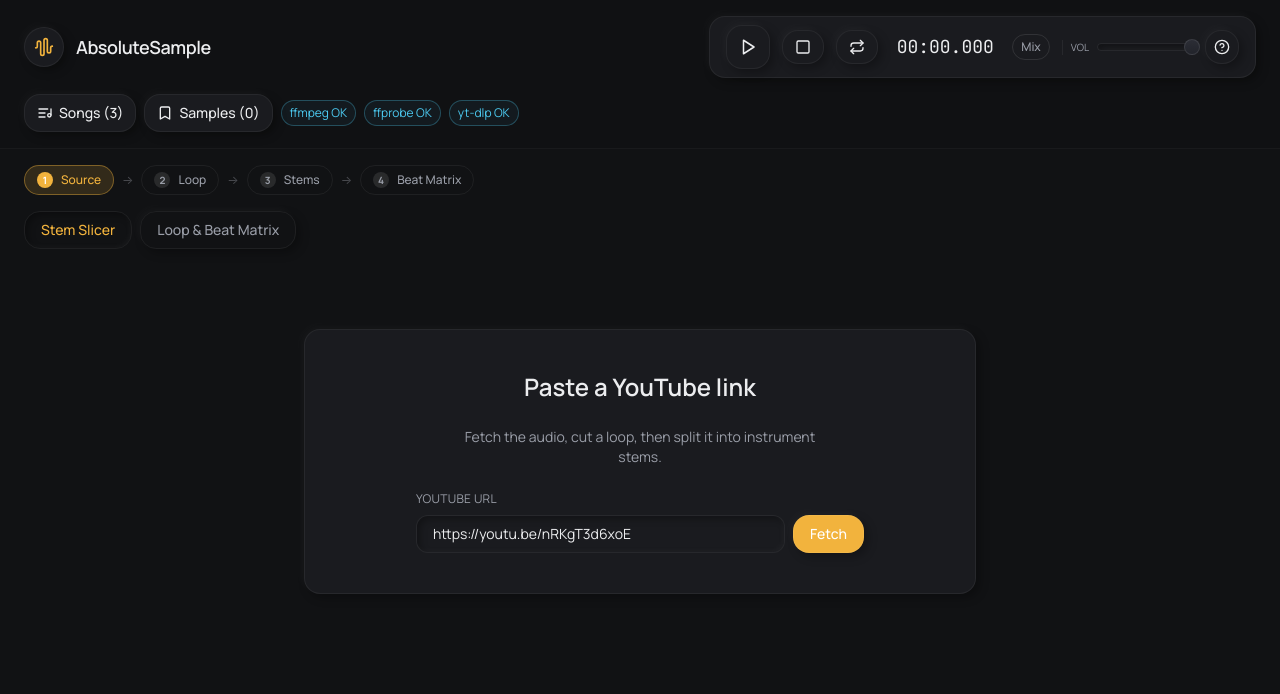
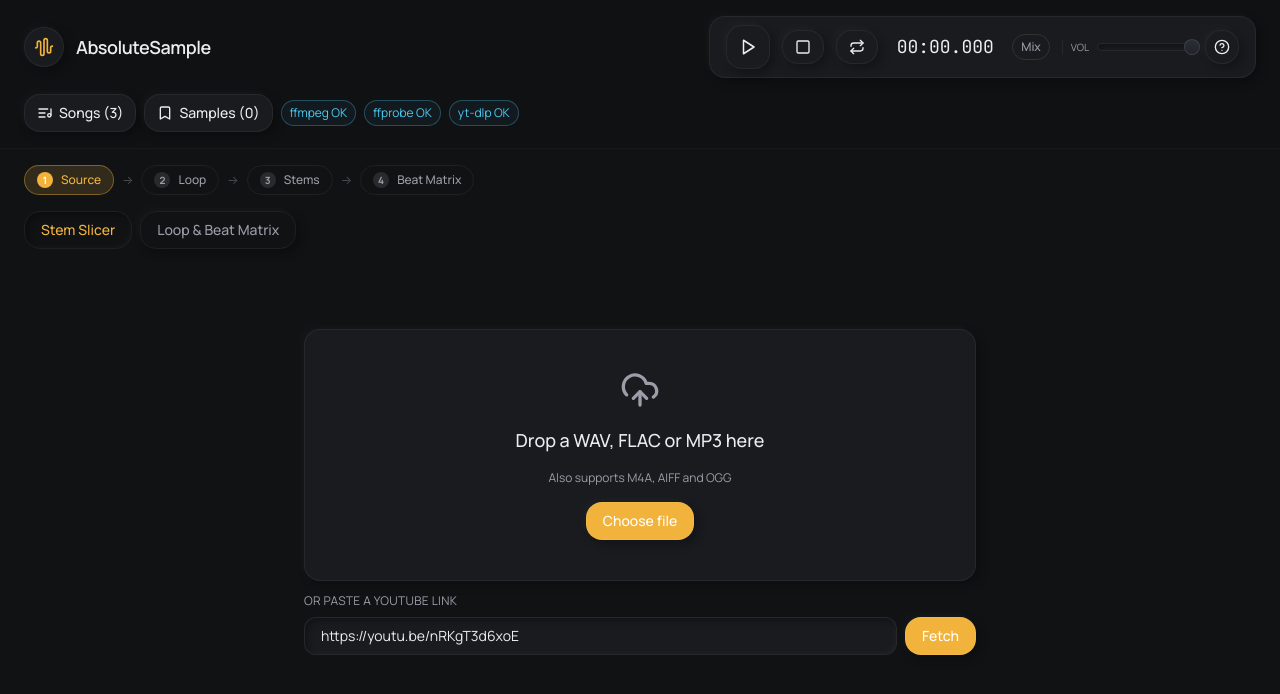
Before and after one commit to Cloxeer/AbsoluteSample, a React (Vite) app in the folder apps/desktop/: page / in a window 1280 px wide. Shown: the top 694 px of the page. Built offline with nearby package versions, Linux system fonts and the light colour scheme.

Commit message:
Frontend: local file drop zone as primary source, YouTube secondary, source kind chip

```diff
--- /dev/null
+++ b/apps/desktop/src/components/layout/SourcePicker.tsx
@@ -0,0 +1,170 @@
+import { useEffect, useRef, useState } from "react";
+import clsx from "clsx";
+import { UploadCloud } from "lucide-react";
+import { Surface } from "@/components/neumorphic/Surface";
+import { Button } from "@/components/neumorphic/Button";
+import { isTauri } from "@/lib/mediaUrl";
+
+const AUDIO_EXTENSIONS = ["wav", "flac", "mp3", "m4a", "aiff", "ogg"];
+
+export interface SourcePickerProps {
+  /** Imports a local file by path (Tauri) or by name (browser, mock synthesizes a track from it). */
+  onImportLocal: (path: string) => void | Promise<void>;
+  url: string;
+  onUrlChange: (v: string) => void;
+  onFetch: () => void;
+  busy: boolean;
+  /** Compact layout for the "New link" bar once a song is loaded. */
+  compact?: boolean;
+}
+
+async function pickTauriFile(): Promise<string | null> {
+  const { open } = await import("@tauri-apps/plugin-dialog");
+  const picked = await open({ filters: [{ name: "Audio", extensions: AUDIO_EXTENSIONS }] });
+  if (!picked || Array.isArray(picked)) return null;
+  return picked;
+}
+
+export function SourcePicker({ onImportLocal, url, onUrlChange, onFetch, busy, compact = false }: SourcePickerProps) {
+  const [dragOver, setDragOver] = useState(false);
+  const fileInputRef = useRef<HTMLInputElement>(null);
+  const tauri = isTauri();
+  const onImportLocalRef = useRef(onImportLocal);
+  onImportLocalRef.current = onImportLocal;
+
+  // Tauri's native drag/drop bypasses HTML5 DOM drag events, so listen via the webview API instead.
+  useEffect(() => {
+    if (!tauri) return;
+    let unlisten: (() => void) | null = null;
+    let cancelled = false;
+    void (async () => {
+      const { getCurrentWebview } = await import("@tauri-apps/api/webview");
+      const un = await getCurrentWebview().onDragDropEvent((event) => {
+        if (event.payload.type === "drop") {
+          setDragOver(false);
+          const path = event.payload.paths[0];
+          if (path) void onImportLocalRef.current(path);
+        } else if (event.payload.type === "over") {
+          setDragOver(true);
+        } else {
+          setDragOver(false);
+        }
+      });
+      if (cancelled) un();
+      else unlisten = un;
+    })();
+    return () => {
+      cancelled = true;
+      unlisten?.();
+    };
+  }, [tauri]);
+
+  const handleChooseFile = async () => {
+    if (tauri) {
+      const path = await pickTauriFile();
+      if (path) await onImportLocal(path);
+    } else {
+      fileInputRef.current?.click();
+    }
+  };
+
+  const handleBrowserFileChange = (e: React.ChangeEvent<HTMLInputElement>) => {
+    const file = e.target.files?.[0];
+    e.target.value = "";
+    if (file) void onImportLocal(file.name);
+  };
+
+  const handleDragOver = (e: React.DragEvent) => {
+    e.preventDefault();
+    setDragOver(true);
+  };
+
+  const handleDragLeave = () => setDragOver(false);
+
+  const handleDrop = (e: React.DragEvent) => {
+    e.preventDefault();
+    setDragOver(false);
+    if (tauri) return; // Tauri drops are handled via onDragDropEvent below.
+    const file = e.dataTransfer.files?.[0];
+    if (file) void onImportLocal(file.name);
+  };
+
+  return (
+    <div className={clsx("flex flex-col gap-3 w-full", compact ? "max-w-2xl mx-auto" : "max-w-2xl mx-auto")}>
+      <input ref={fileInputRef} type="file" accept="audio/*" className="hidden" onChange={handleBrowserFileChange} />
+
+      {compact ? (
+        <Surface
+          variant="inset"
+          data-testid="source-picker-dropzone"
+          onDragOver={handleDragOver}
+          onDragLeave={handleDragLeave}
+          onDrop={handleDrop}
+          className={clsx(
+            "flex items-center gap-3 px-4 py-2.5 rounded-xl cursor-pointer transition-colors",
+            dragOver && "ring-2 ring-accent/60"
+          )}
+          onClick={handleChooseFile}
+        >
+          <UploadCloud size={16} className="text-muted shrink-0" />
+          <span className="text-xs text-muted flex-1">Drop a file or choose</span>
+          <Button
+            type="button"
+            onClick={(e) => {
+              e.stopPropagation();
+              void handleChooseFile();
+            }}
+          >
+            Choose file
+          </Button>
+        </Surface>
+      ) : (
+        <Surface
+          variant="raised"
+          data-testid="source-picker-dropzone"
+          onDragOver={handleDragOver}
+          onDragLeave={handleDragLeave}
+          onDrop={handleDrop}
+          className={clsx(
+            "flex flex-col items-center gap-4 p-10 rounded-2xl text-center transition-colors cursor-pointer",
+            dragOver && "ring-2 ring-accent/60"
+          )}
+          onClick={handleChooseFile}
+        >
+          <UploadCloud size={40} className="text-muted" />
+          <p className="text-lg font-medium">Drop a WAV, FLAC or MP3 here</p>
+          <p className="text-xs text-muted">Also supports M4A, AIFF and OGG</p>
+          <Button
+            type="button"
+            variant="primary"
+            onClick={(e) => {
+              e.stopPropagation();
+              void handleChooseFile();
+            }}
+          >
+            Choose file
+          </Button>
+        </Surface>
+      )}
+
+      <div className="flex flex-col gap-2 items-stretch">
+        <label htmlFor="youtube-url" className="text-xs text-muted uppercase tracking-wide">
+          or paste a YouTube link
+        </label>
+        <div className="flex gap-2">
+          <input
+            id="youtube-url"
+            type="text"
+            value={url}
+            onChange={(e) => onUrlChange(e.target.value)}
+            placeholder="https://youtube.com/watch?v=..."
+            className="flex-1 bg-surface neu-surface-inset rounded-xl px-4 py-2 text-text text-sm outline-none"
+          />
+          <Button variant={compact ? "default" : "primary"} busy={busy} busyLabel="Fetching" onClick={onFetch} disabled={!url}>
+            Fetch
+          </Button>
+        </div>
+      </div>
+    </div>
+  );
+}
--- a/apps/desktop/src/views/SlicerTab.tsx
+++ b/apps/desktop/src/views/SlicerTab.tsx
@@ -9,6 +9,7 @@ import { StemGroup } from "@/components/stems/StemGroup";
 import { InstrumentTrackList } from "@/components/stems/InstrumentTrackList";
 import { EngineStatusCard } from "@/components/stems/EngineStatusCard";
 import { SaveSampleButton } from "@/components/stems/SaveSampleButton";
+import { SourcePicker } from "@/components/layout/SourcePicker";
 import { useAudioEngine } from "@/hooks/useAudioEngine";
 import { useSyncPlayback } from "@/hooks/useSyncPlayback";
 import { backend } from "@/lib/backend";
@@ -169,32 +170,10 @@ function LoopPreview({
   );
 }
 
-function HeroEmpty({ url, onUrlChange, onFetch, busy }: { url: string; onUrlChange: (v: string) => void; onFetch: () => void; busy: boolean }) {
-  return (
-    <Surface variant="raised" className="p-10 flex flex-col items-center gap-6 text-center max-w-2xl mx-auto w-full">
-      <h1 className="text-2xl font-semibold leading-snug">Paste a YouTube link</h1>
-      <p className="text-sm text-muted max-w-sm">Fetch the audio, cut a loop, then split it into instrument stems.</p>
-      <div className="flex flex-col gap-2 w-full max-w-md items-stretch">
-        <label htmlFor="youtube-url" className="text-xs text-muted uppercase tracking-wide text-left">
-          YouTube URL
-        </label>
-        <div className="flex gap-2">
-          <input
-            id="youtube-url"
-            type="text"
-            value={url}
-            onChange={(e) => onUrlChange(e.target.value)}
-            placeholder="https://youtube.com/watch?v=..."
-            className="flex-1 bg-surface neu-surface-inset rounded-xl px-4 py-2 text-text text-sm outline-none"
-          />
-          <Button variant="primary" busy={busy} busyLabel="Fetching" onClick={onFetch} disabled={!url}>
-            Fetch
-          </Button>
-        </div>
-      </div>
-    </Surface>
-  );
-}
+const SOURCE_KIND_LABEL: Record<string, string> = {
+  local: "Local",
+  youtube: "YouTube",
+};
 
 export interface SlicerTabProps {
   engineApi?: ReturnType<typeof useAudioEngine>;
@@ -209,7 +188,7 @@ export interface SlicerTabProps {
 
 export function SlicerTab({ engineApi, syncApi, onLibraryChanged, samples = [], onSampleSaved }: SlicerTabProps = {}) {
   const ownEngine = useAudioEngine();
-  const { engine, fetchAudio, trimLoop, separateStems, separateInstruments, newLink } = engineApi ?? ownEngine;
+  const { engine, fetchAudio, importLocal, trimLoop, separateStems, separateInstruments, newLink } = engineApi ?? ownEngine;
   const ownSync = useSyncPlayback();
   const sync = syncApi ?? ownSync;
   const [url, setUrl] = useState(SEED_URL);
@@ -292,6 +271,22 @@ export function SlicerTab({ engineApi, syncApi, onLibraryChanged, samples = [],
     await handleFetch();
   };
 
+  const handleImportLocal = async (path: string) => {
+    const track = await importLocal(path);
+    const wavUrl = await backend.resolveWavUrl(track.wavPath);
+    setSourceWavUrl(wavUrl);
+    setRange({ start: 0, end: track.durationSec });
+    setKept(false);
+    onLibraryChanged?.();
+  };
+
+  const handleNewLinkImportLocal = async (path: string) => {
+    newLink(sync.stopAll);
+    setSourceWavUrl(null);
+    setUseQuickEq(false);
+    await handleImportLocal(path);
+  };
+
   const handleToggleKept = async () => {
     if (!engine.track) return;
     const next = !kept;
@@ -343,7 +338,13 @@ export function SlicerTab({ engineApi, syncApi, onLibraryChanged, samples = [],
   if (!engine.track) {
     return (
       <div className="flex flex-col gap-6 px-6 py-16 w-full">
-        <HeroEmpty url={url} onUrlChange={setUrl} onFetch={handleFetch} busy={isFetching} />
+        <SourcePicker
+          onImportLocal={handleImportLocal}
+          url={url}
+          onUrlChange={setUrl}
+          onFetch={handleFetch}
+          busy={isFetching}
+        />
         {engine.progress && (
           <div className="max-w-2xl mx-auto w-full flex flex-col gap-1">
             <div className="h-2 rounded-full neu-surface-inset overflow-hidden">
@@ -360,21 +361,14 @@ export function SlicerTab({ engineApi, syncApi, onLibraryChanged, samples = [],
   return (
     <div className="flex flex-col gap-6 px-6 py-4 max-w-5xl mx-auto w-full">
       <Surface variant="raised" className="p-4 flex flex-col gap-3">
-        <label htmlFor="youtube-url-2" className="text-xs text-muted uppercase tracking-wide">
-          YouTube URL
-        </label>
-        <div className="flex gap-2">
-          <input
-            id="youtube-url-2"
-            type="text"
-            value={url}
-            onChange={(e) => setUrl(e.target.value)}
-            className="flex-1 bg-surface neu-surface-inset rounded-xl px-4 py-2 text-text text-sm outline-none"
-          />
-          <Button variant="primary" busy={isFetching} busyLabel="Fetching" onClick={handleNewLinkFetch} disabled={isBusy || !url}>
-            Fetch
-          </Button>
-        </div>
+        <SourcePicker
+          onImportLocal={handleNewLinkImportLocal}
+          url={url}
+          onUrlChange={setUrl}
+          onFetch={handleNewLinkFetch}
+          busy={isFetching}
+          compact
+        />
         <p className="text-[11px] text-muted">
           This song is a scan. Press Keep to hold it, or save the tracks you want as samples. Older scans are removed as you fetch new links.
         </p>
@@ -391,6 +385,11 @@ export function SlicerTab({ engineApi, syncApi, onLibraryChanged, samples = [],
 
       <div className="flex items-center gap-2 -mt-2">
         <h3 className="text-sm font-medium truncate flex-1 min-w-0">{engine.track.title}</h3>
+        {engine.track.sourceKind && (
+          <span className="shrink-0 text-[10px] uppercase tracking-wide text-muted bg-surface neu-surface-inset rounded-md px-1.5 py-0.5">
+            {SOURCE_KIND_LABEL[engine.track.sourceKind] ?? engine.track.sourceKind}
+          </span>
+        )}
         <button
           type="button"
           aria-pressed={kept}
```
Also changed, not shown: apps/desktop/src/hooks/useAudioEngine.ts (+17 -3 lines), 1 other file (tests, documents, lock files or other folders).
